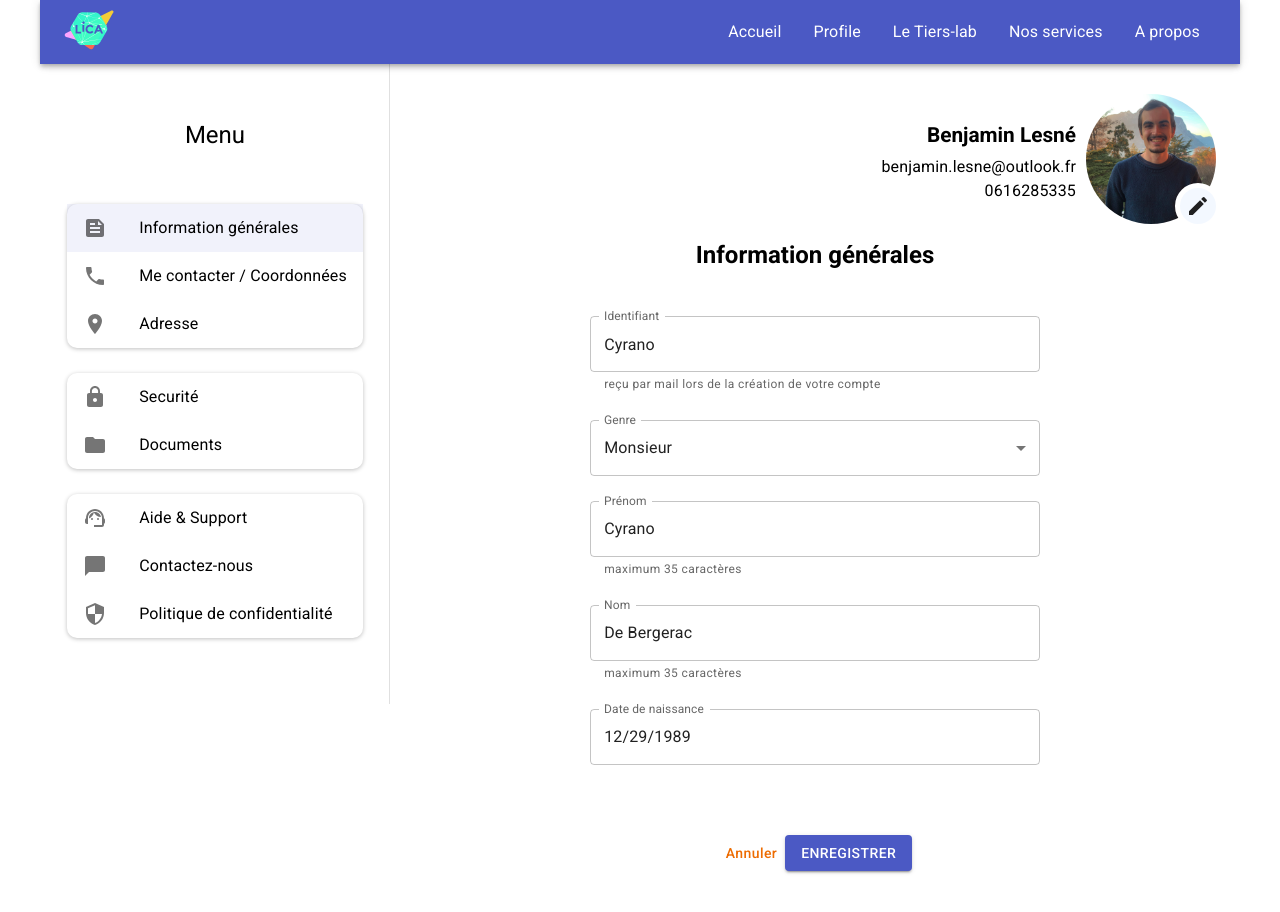
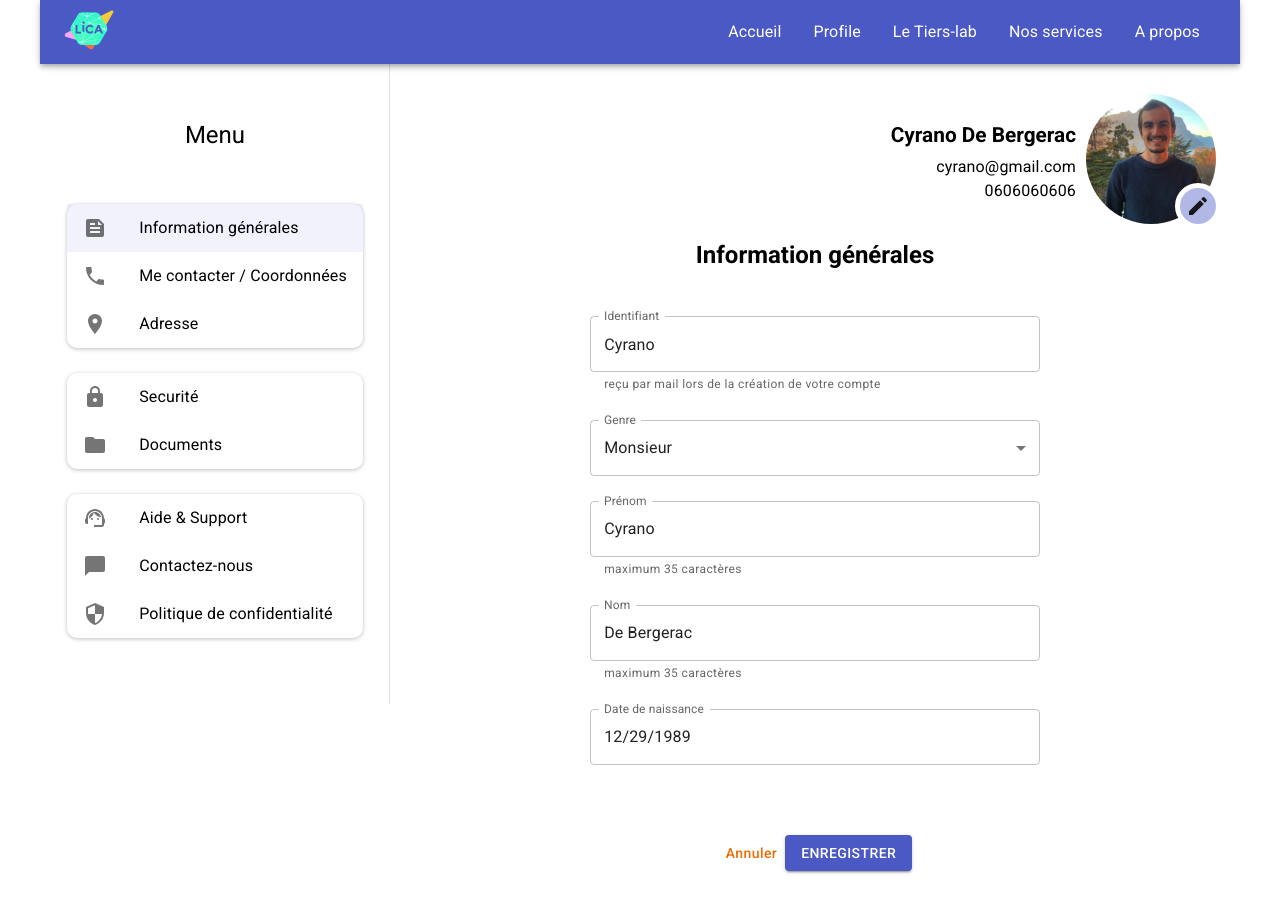
Before and after one commit to BenjaminLesne/mui, a React (Create React App) app: page / in a window 1280 px wide. Shown: the top 912 px of the page. Built offline with nearby package versions, Linux system fonts and the light colour scheme.

Commit message:
ocdeing 2

```diff
--- a/src/pages/Profile/Form/index.tsx
+++ b/src/pages/Profile/Form/index.tsx
@@ -2,7 +2,6 @@ import {
   Avatar,
   Box,
   Button,
-  Container,
   List,
   ListItem,
   ListItemAvatar,
--- a/src/pages/Profile/Hero/index.tsx
+++ b/src/pages/Profile/Hero/index.tsx
@@ -12,7 +12,13 @@ import EditIcon from "@mui/icons-material/Edit";
 import { badge, hero, avatar, listItem, username } from "./styles";
 import Benjamin from "../../../assets/benjamin.jpg";
 
-export const Hero = () => {
+interface Props {
+  data: {
+    [key: string]: string | number | [];
+  };
+}
+
+export const Hero = ({ data }: Props) => {
   return (
     <Box sx={hero}>
       <Badge
@@ -26,13 +32,13 @@ export const Hero = () => {
       </Badge>
       <List disablePadding>
         <ListSubheader sx={{ ...listItem, ...username }}>
-          Benjamin Lesné
+          {data.firstName + " " + data.lastName}
         </ListSubheader>
         <ListItem disablePadding>
-          <ListItemText primary="benjamin.lesne@outlook.fr" sx={listItem} />
+          <ListItemText primary={data.email} sx={listItem} />
         </ListItem>
         <ListItem disablePadding>
-          <ListItemText primary="0616285335" sx={listItem} />
+          <ListItemText primary={data.phoneNumber} sx={listItem} />
         </ListItem>
       </List>
     </Box>
--- a/src/pages/Profile/Menu/Section/index.tsx
+++ b/src/pages/Profile/Menu/Section/index.tsx
@@ -11,16 +11,20 @@ interface Props {
   data: SectionItem[];
   selectedId: null | number;
   setSelectedId: Dispatch<SetStateAction<null | number>>;
+  isDesktop: boolean;
 }
 
-export function Section({ data, selectedId, setSelectedId }: Props) {
+export function Section({ data, selectedId, setSelectedId, isDesktop }: Props) {
   return (
     <Box sx={section}>
       {data.map((item: SectionItem) => (
         <ListItemButton
           key={crypto.randomUUID()}
           selected={selectedId === item.id}
-          onClick={() => setSelectedId(item.id)}
+          onClick={() => {
+            setSelectedId(item.id);
+            if (isDesktop === false) window.scrollTo(0, 0);
+          }}
         >
           <ListItemIcon>{item.icon}</ListItemIcon>
           <ListItemText primary={item.text} />
--- a/src/pages/Profile/Menu/index.tsx
+++ b/src/pages/Profile/Menu/index.tsx
@@ -8,9 +8,10 @@ import { Container } from "@mui/system";
 interface Props {
   selectedId: null | number;
   setSelectedId: Dispatch<React.SetStateAction<number | null>>;
+  isDesktop: boolean;
 }
 
-export const Menu = ({ selectedId, setSelectedId }: Props) => {
+export const Menu = ({ selectedId, setSelectedId, isDesktop }: Props) => {
   return (
     <Container sx={containerStyle}>
       <Typography variant="h5" component="h2" sx={titleStyle}>
@@ -21,16 +22,19 @@ export const Menu = ({ selectedId, setSelectedId }: Props) => {
           data={section1}
           selectedId={selectedId}
           setSelectedId={setSelectedId}
+          isDesktop={isDesktop}
         />
         <Section
           data={section2}
           selectedId={selectedId}
           setSelectedId={setSelectedId}
+          isDesktop={isDesktop}
         />
         <Section
           data={section3}
           selectedId={selectedId}
           setSelectedId={setSelectedId}
+          isDesktop={isDesktop}
         />
       </List>
       <Divider orientation="vertical" sx={dividerStyle} />
--- a/src/pages/Profile/index.tsx
+++ b/src/pages/Profile/index.tsx
@@ -29,6 +29,9 @@ export const Profile = () => {
   const [error, setError] = useState<{ message: string } | null>(null);
   const [isLoaded, setIsLoaded] = useState(false);
   const [items, setItems] = useState<Data[] | []>([]);
+  const [heroData, setHeroData] = useState<{
+    [key: string]: string | number | [];
+  }>({});
   const [selectedId, setSelectedId] = useState<null | number>(null);
   const theme = useTheme();
   const isDesktop = useMediaQuery(theme.breakpoints.up("sm"));
@@ -59,6 +62,7 @@ export const Profile = () => {
 
           setIsLoaded(true);
           setItems(newData);
+          setHeroData(result);
         },
         (error: any) => {
           setIsLoaded(true);
@@ -73,11 +77,15 @@ export const Profile = () => {
 
   return (
     <Container maxWidth="lg" disableGutters sx={profileStyle}>
-      <Hero />
+      <Hero data={heroData} />
       {selectedId !== null && items[selectedId] != null && (
         <Information data={items[selectedId]} setSelectedId={setSelectedId} />
       )}
-      <Menu selectedId={selectedId} setSelectedId={setSelectedId} />
+      <Menu
+        selectedId={selectedId}
+        setSelectedId={setSelectedId}
+        isDesktop={isDesktop}
+      />
     </Container>
   );
 };
--- a/src/utils/theme.js
+++ b/src/utils/theme.js
@@ -6,7 +6,8 @@ export const theme = createTheme({
       main: "#4B59C4",
     },
     secondary: {
-      main: "#F3F8FF",
+      // main: "#F3F8FF",
+      main: "hsl(233, 51%, 80%)",
     },
     ternary: {
       main: "#9E9E9E",
```
